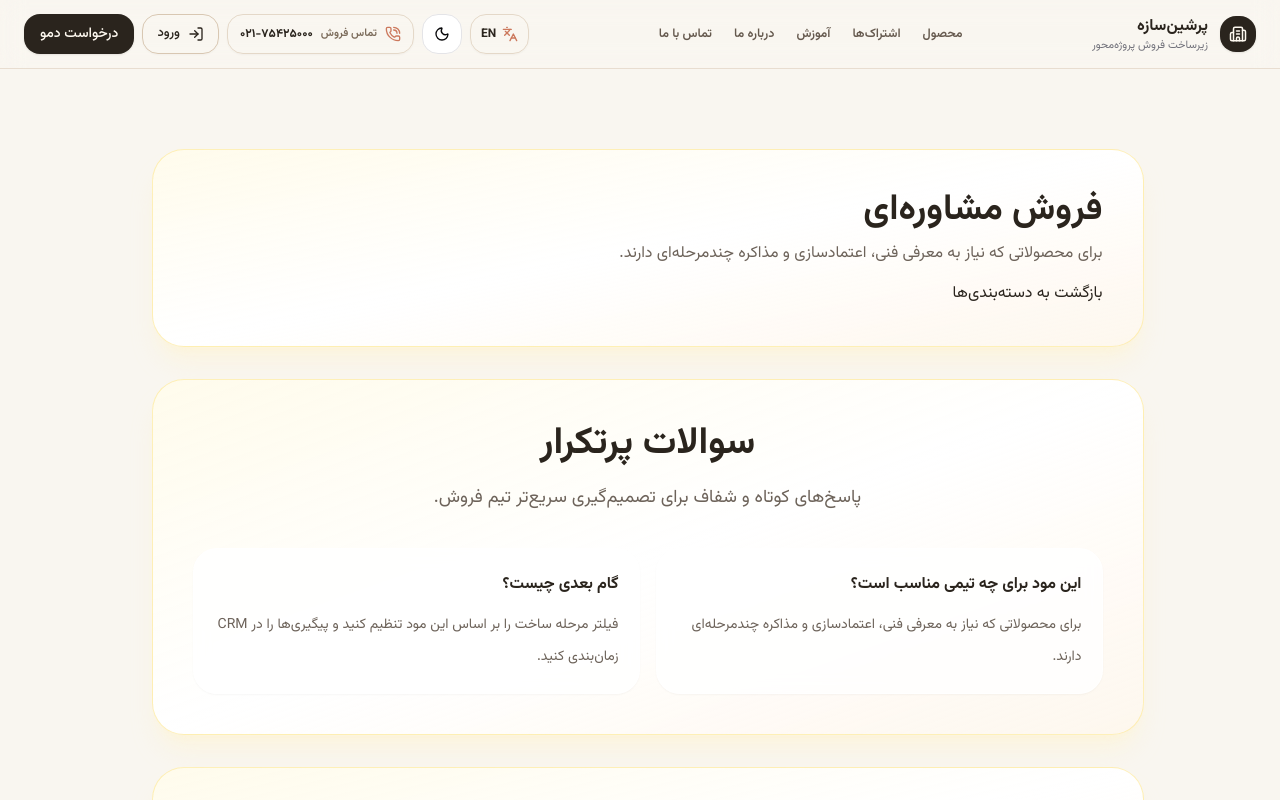
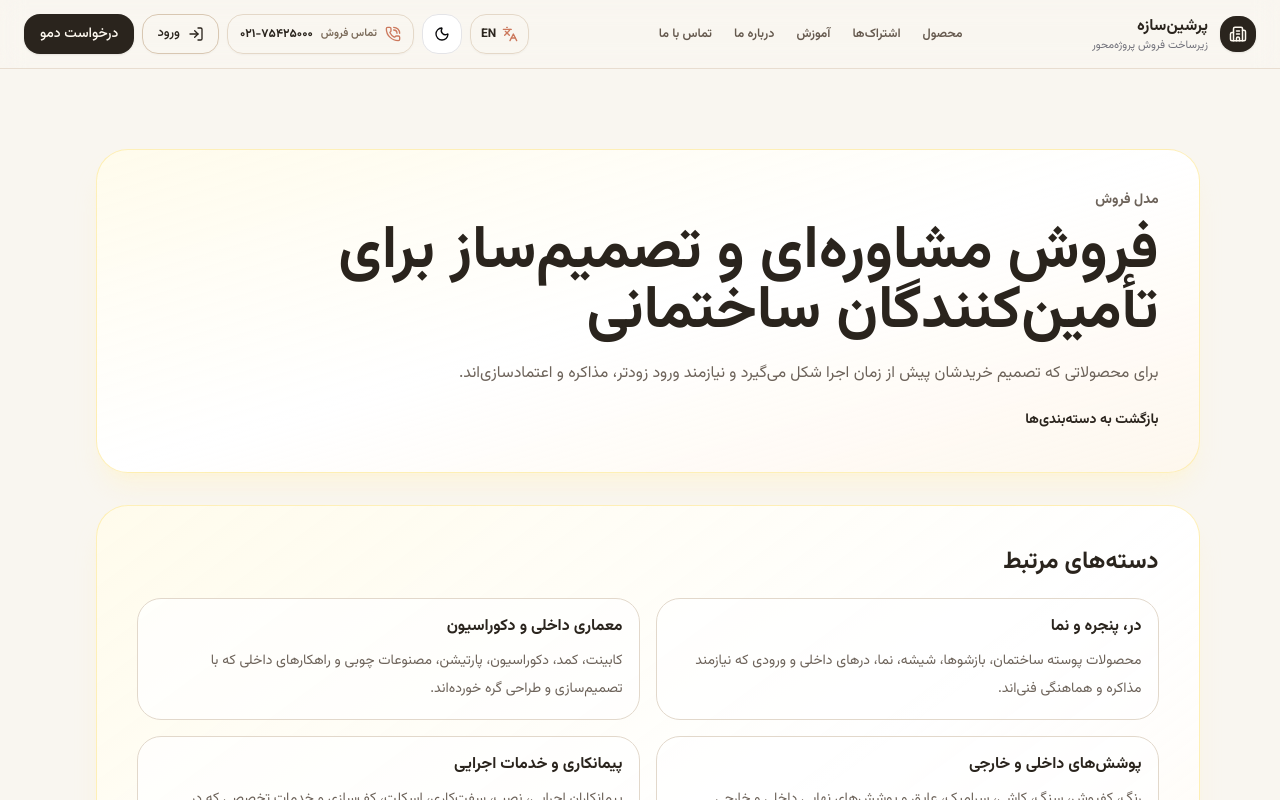
Before and after one commit to mahyarkalbasii-cloud/codex-marketing-website, a Next.js app: page /suppliers/motions/consultative-sales in a window 1280 px wide. Built offline with nearby package versions, Linux system fonts and the light colour scheme.

Commit message:
Use normalized data on supplier motion pages

```diff
--- a/src/app/suppliers/motions/[motionSlug]/page.tsx
+++ b/src/app/suppliers/motions/[motionSlug]/page.tsx
@@ -1,11 +1,156 @@
 import type { Metadata } from "next";
 import Link from "next/link";
 import { notFound } from "next/navigation";
-import { FinalCTA, GradientSection, SupplierFAQ } from "@/components/marketing/suppliers/shared";
+
 import { StructuredData } from "@/components/marketing/structured-data";
+import {
+  FinalCTA,
+  GradientSection,
+  SupplierFAQ,
+} from "@/components/marketing/suppliers/shared";
 import { absoluteUrl } from "@/lib/site-data";
-const motions={"fast-sales":{name:"فروش سریع",desc:"مناسب محصولاتی که خریدشان نزدیک و تصمیم سریع است."},"consultative-sales":{name:"فروش مشاوره‌ای",desc:"برای محصولاتی که نیاز به معرفی فنی، اعتمادسازی و مذاکره چندمرحله‌ای دارند."},"hybrid-sales":{name:"فروش ترکیبی",desc:"ترکیب فرصت‌های سریع و مشاوره‌ای در یک تیم."}} as const;
-export function generateStaticParams(){return Object.keys(motions).map((motionSlug)=>({motionSlug}));}
-export async function generateMetadata({params}:{params:Promise<{motionSlug:string}>}):Promise<Metadata>{const {motionSlug}=await params; const m=motions[motionSlug as keyof typeof motions]; if(!m)return{}; return{title:`${m.name} | پرشین‌سازه`,description:m.desc,alternates:{canonical:`/suppliers/motions/${motionSlug}`},openGraph:{title:m.name,description:m.desc,url:absoluteUrl(`/suppliers/motions/${motionSlug}`)}}}
-export default async function Page({params}:{params:Promise<{motionSlug:string}>}){const {motionSlug}=await params; const m=motions[motionSlug as keyof typeof motions]; if(!m)notFound(); const faqs=[{question:"این مود برای چه تیمی مناسب است؟",answer:m.desc},{question:"گام بعدی چیست؟",answer:"فیلتر مرحله ساخت را بر اساس این مود تنظیم کنید و پیگیری‌ها را در CRM زمان‌بندی کنید."}];
-return <main className="mx-auto max-w-5xl space-y-8 px-4 py-12"><StructuredData data={{"@context":"https://schema.org","@type":"FAQPage",mainEntity:faqs.map(f=>({"@type":"Question",name:f.question,acceptedAnswer:{"@type":"Answer",text:f.answer}}))}}/><GradientSection><h1 className="text-4xl font-black">{m.name}</h1><p className="mt-3 text-muted-foreground">{m.desc}</p><Link href="/suppliers" className="mt-4 inline-block">بازگشت به دسته‌بندی‌ها</Link></GradientSection><SupplierFAQ items={faqs}/><FinalCTA title="مود فروش تیم خود را نهایی کنید" description="با دمو، تنظیمات مود فروش و KPI پیگیری را متناسب با بازار خود دریافت کنید."/></main>}
+import {
+  getCategoriesBySaleType,
+  salesMotions,
+  type SaleType,
+} from "@/lib/supplier-pages-data";
+
+export function generateStaticParams() {
+  return Object.keys(salesMotions).map((motionSlug) => ({ motionSlug }));
+}
+
+export async function generateMetadata({
+  params,
+}: {
+  params: Promise<{ motionSlug: string }>;
+}): Promise<Metadata> {
+  const { motionSlug } = await params;
+  const motion = salesMotions[motionSlug as SaleType];
+
+  if (!motion) {
+    return {};
+  }
+
+  return {
+    title: `${motion.name} | پرشین‌سازه`,
+    description: motion.description,
+    alternates: { canonical: `/suppliers/motions/${motionSlug}` },
+    openGraph: {
+      title: motion.title,
+      description: motion.description,
+      url: absoluteUrl(`/suppliers/motions/${motionSlug}`),
+      locale: "fa_IR",
+      type: "article",
+    },
+  };
+}
+
+export default async function SalesMotionPage({
+  params,
+}: {
+  params: Promise<{ motionSlug: string }>;
+}) {
+  const { motionSlug } = await params;
+  const motion = salesMotions[motionSlug as SaleType];
+
+  if (!motion) {
+    notFound();
+  }
+
+  const categories = getCategoriesBySaleType(motionSlug as SaleType);
+  const faqs = [
+    {
+      question: "این مدل فروش برای چه تیمی مناسب است؟",
+      answer: motion.description,
+    },
+    {
+      question: "گام بعدی بعد از تشخیص مدل فروش چیست؟",
+      answer:
+        "باید مراحل ساخت مرتبط با دسته محصول را مشخص کنید و پروژه‌ها را بر اساس همان مرحله در CRM پیگیری کنید.",
+    },
+    {
+      question: "آیا همه دسته‌های یک مدل فروش زمان‌بندی یکسان دارند؟",
+      answer:
+        "خیر. مدل فروش جهت کلی را مشخص می‌کند، اما مرحله مذاکره، خرید و اجرا برای هر دسته محصول باید جداگانه بررسی شود.",
+    },
+  ];
+  const faqSchema = {
+    "@context": "https://schema.org",
+    "@type": "FAQPage",
+    mainEntity: faqs.map((faq) => ({
+      "@type": "Question",
+      name: faq.question,
+      acceptedAnswer: { "@type": "Answer", text: faq.answer },
+    })),
+  };
+  const breadcrumb = {
+    "@context": "https://schema.org",
+    "@type": "BreadcrumbList",
+    itemListElement: [
+      { "@type": "ListItem", position: 1, name: "خانه", item: absoluteUrl("/") },
+      {
+        "@type": "ListItem",
+        position: 2,
+        name: "تأمین‌کنندگان",
+        item: absoluteUrl("/suppliers"),
+      },
+      {
+        "@type": "ListItem",
+        position: 3,
+        name: motion.name,
+        item: absoluteUrl(`/suppliers/motions/${motionSlug}`),
+      },
+    ],
+  };
+
+  return (
+    <main className="mx-auto max-w-6xl space-y-8 px-4 py-12 md:px-6">
+      <StructuredData data={breadcrumb} />
+      <StructuredData data={faqSchema} />
+
+      <GradientSection>
+        <p className="text-sm font-bold text-muted-foreground">مدل فروش</p>
+        <h1 className="mt-3 text-4xl font-black md:text-6xl">{motion.title}</h1>
+        <p className="mt-4 max-w-3xl leading-8 text-muted-foreground">
+          {motion.description}
+        </p>
+        <Link href="/suppliers" className="mt-5 inline-block text-sm font-bold">
+          بازگشت به دسته‌بندی‌ها
+        </Link>
+      </GradientSection>
+
+      <GradientSection>
+        <h2 className="text-2xl font-black">دسته‌های مرتبط</h2>
+        <div className="mt-5 grid gap-4 md:grid-cols-2">
+          {categories.map((category) => (
+            <Link
+              key={category.slug}
+              href={`/suppliers/${category.slug}`}
+              className="rounded-3xl border bg-white/70 p-4"
+            >
+              <h3 className="font-bold">{category.name}</h3>
+              <p className="mt-2 text-sm leading-7 text-muted-foreground">
+                {category.description}
+              </p>
+            </Link>
+          ))}
+        </div>
+      </GradientSection>
+
+      <GradientSection>
+        <h2 className="text-2xl font-black">چطور از این مدل فروش استفاده کنیم؟</h2>
+        <p className="mt-3 leading-8 text-muted-foreground">
+          مدل فروش کمک می‌کند بدانید پروژه را باید برای اقدام فوری، مذاکره
+          زودهنگام یا پیگیری طولانی‌تر وارد CRM کنید. بعد از انتخاب مدل، دسته
+          محصول و مرحله ساخت را با هم بررسی کنید.
+        </p>
+      </GradientSection>
+
+      <SupplierFAQ items={faqs} />
+      <FinalCTA
+        title="مود فروش تیم خود را نهایی کنید"
+        description="با دمو، تنظیمات مدل فروش و KPI پیگیری را متناسب با بازار خود دریافت کنید."
+      />
+    </main>
+  );
+}
```
